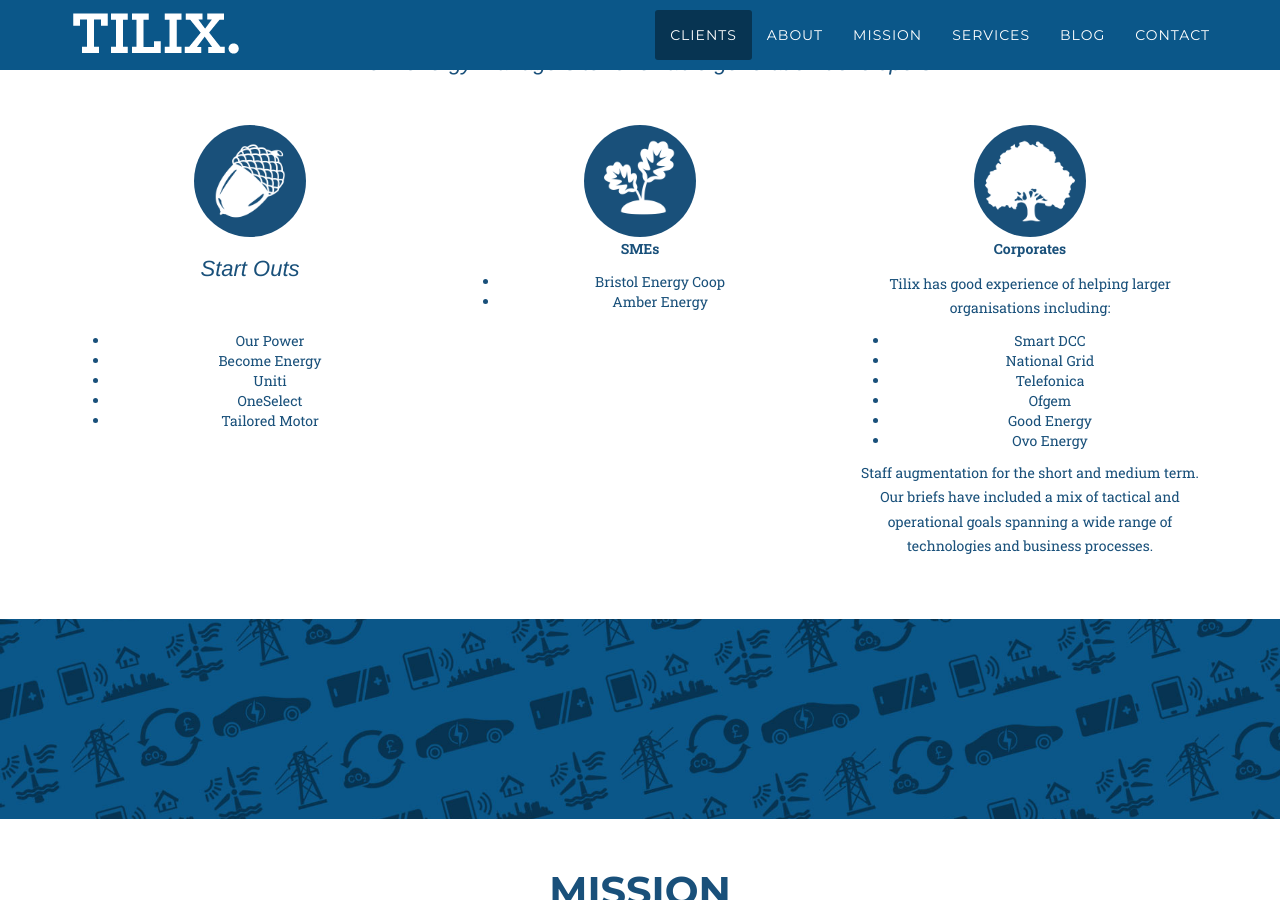
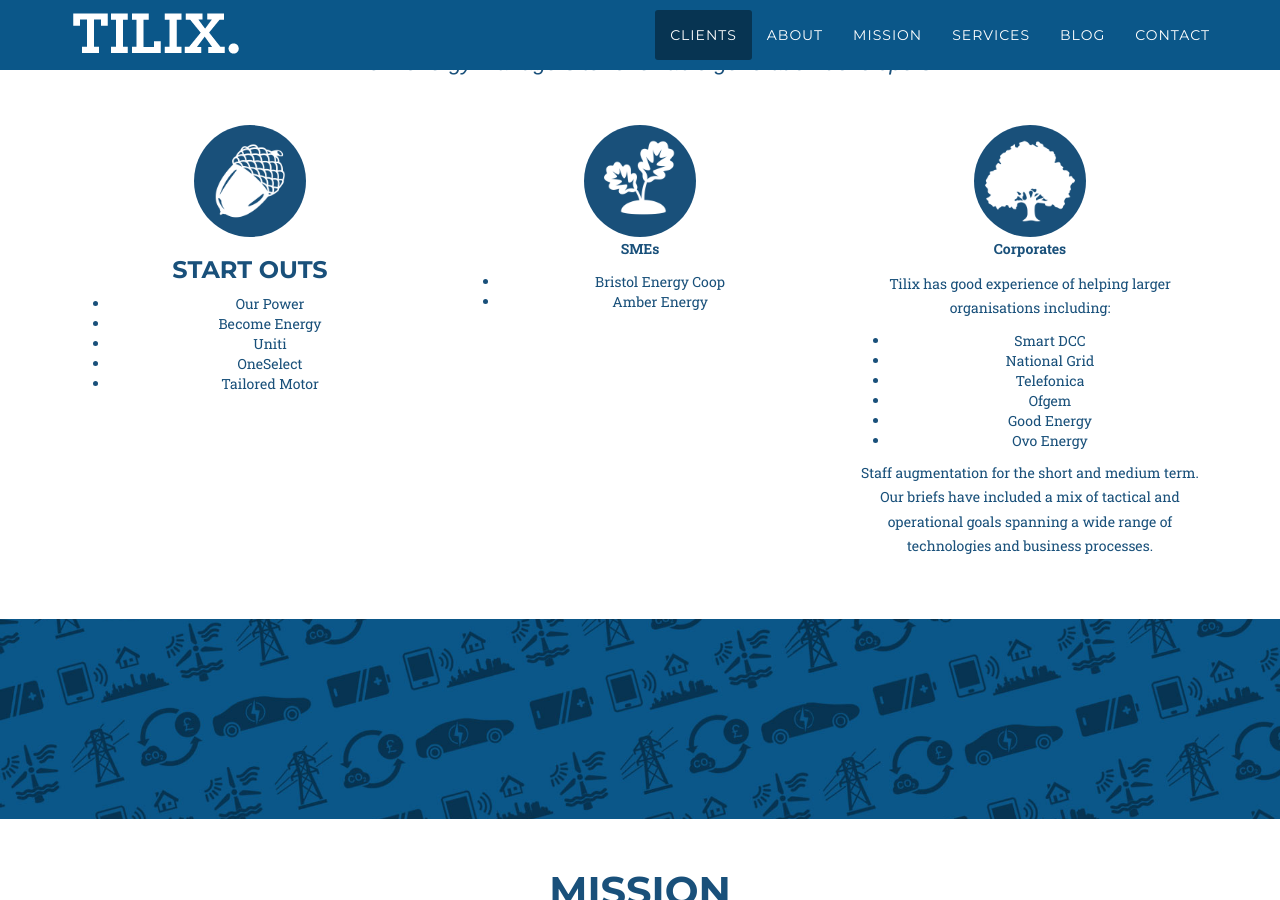
Before and after one commit to milomedia/tilix, a Jekyll site: the page built from index.html, in a window 1280 px wide and 900 px high, scrolled down 848 px. Built offline with Jekyll 4.4.1, drawn with Linux system fonts in a browser that asks for light colours; nearby versions of some CDN libraries; some web fonts are replaced.

```diff
--- a/_includes/whatwedo-1.md
+++ b/_includes/whatwedo-1.md
@@ -1,4 +1,4 @@
-## Start Outs
+### Start Outs
 
 * Our Power
 * Become Energy
```
